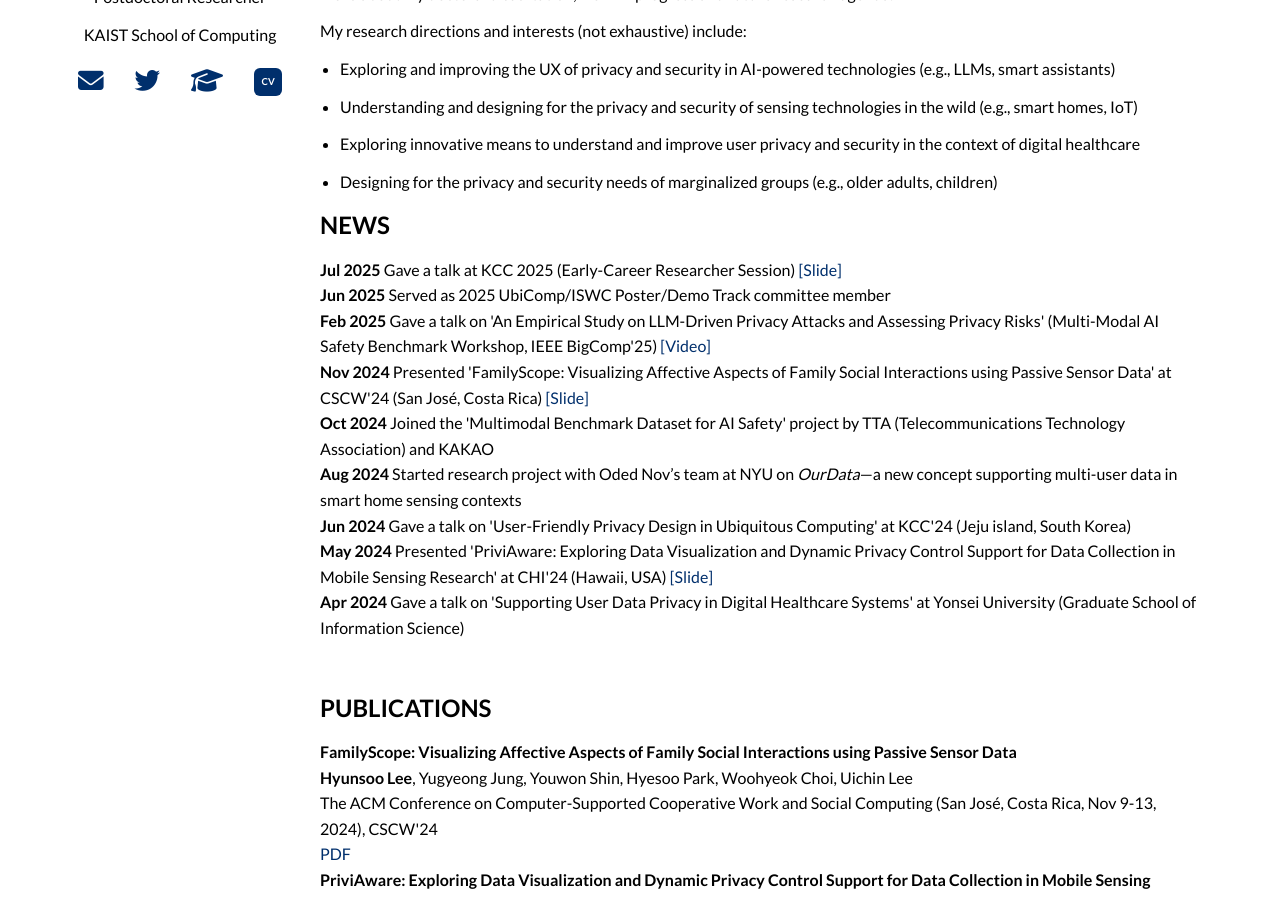
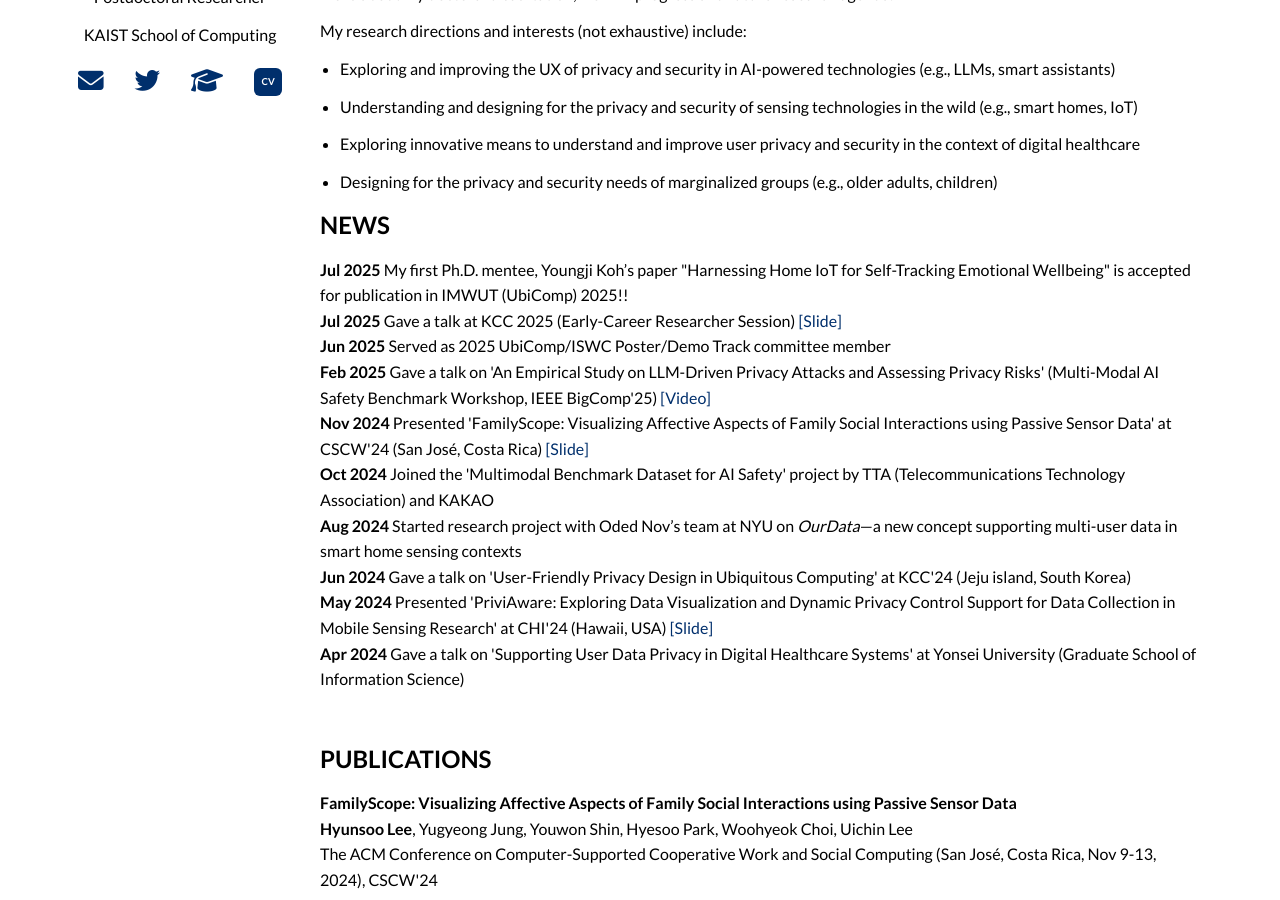
Before and after one commit to hslee90/hslee90.github.io, a Jekyll site: the page built from index.md, in a window 1280 px wide and 900 px high, scrolled down 328 px. Built offline with Jekyll 4.4.1, drawn with Linux system fonts in a browser that asks for light colours; nearby versions of some CDN libraries.

Commit message:
Update index.md

```diff
--- a/index.md
+++ b/index.md
@@ -44,6 +44,9 @@ title: "Home"
 </ul>
 
 <h2 id="news">NEWS</h2>
+<div class="news-item">
+  <strong>Jul 2025</strong> My first Ph.D. mentee, Youngji Koh’s paper "Harnessing Home IoT for Self-Tracking Emotional Wellbeing" is accepted for publication in IMWUT (UbiComp) 2025!!
+</div>
 <div class="news-item">
   <strong>Jul 2025</strong> Gave a talk at KCC 2025 (Early-Career Researcher Session)
     <a href="assets/pdf/kcc2025.pdf">[Slide]</a>
```
